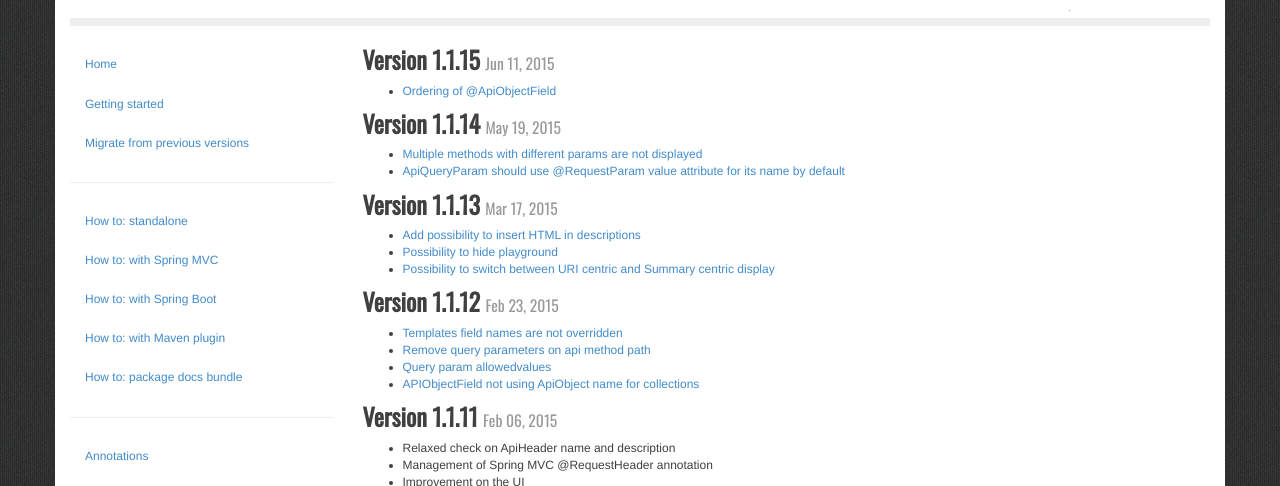
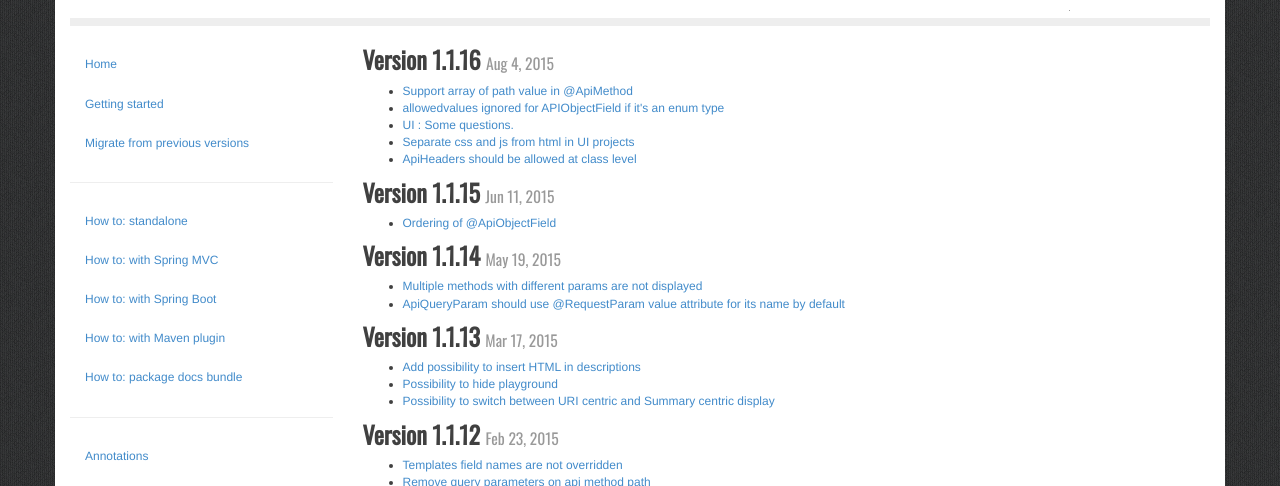
Before and after one commit to fabiomaffioletti/jsondoc, a Jekyll site: the page built from changelog.html, in a window 1280 px wide and 900 px high, cut to the strip 414-900 px from the top of the window. Built offline with Jekyll 4.4.1, drawn with Linux system fonts in a browser that asks for light colours; nearby versions of some CDN libraries; some web fonts are replaced; Markdown is read by kramdown in place of the engine named in the settings; some of the changed text lies outside the part shown; grey boxes are pictures that could not be loaded.

Commit message:
docs for version 1.1.16

```diff
--- a/_config.yml
+++ b/_config.yml
@@ -2,6 +2,6 @@ name: JSONDoc
 baseurl:
 markdown: redcarpet
 highlighter: pygments
-version: 1.1.15
+version: 1.1.16
 demourl: http://jsondoc.eu01.aws.af.cm/jsondoc-ui.html
 downloadurl: distro/jsondoc-bundle-1.0.2.tar.gz
--- a/annotations.html
+++ b/annotations.html
@@ -74,7 +74,7 @@ title: Documentation
 		<tr>
 			<td></td>
 			<td><code>verb</code></td>
-			<td>The request verb for this method. Defaults to <i>GET</i></td>
+			<td>An array representing the request verb(s) for this method. Defaults to <i>GET</i></td>
 		</tr>
 		<tr>
 			<td></td>
@@ -125,7 +125,7 @@ title: Documentation
 		<tr>
 			<td colspan="3">This annotation contains all the useful information to insert in the call headers. It is just a container for the following annotation, which describes headers in detail</td>
 		</tr>
-		<tr><td>Level</td><td><code>Method</code></td><td></td></tr>
+		<tr><td>Level</td><td><code>Class, Method</code></td><td></td></tr>
 		<tr>
 			<td>Property</td>
 			<td><code>headers</code></td>
@@ -295,7 +295,7 @@ title: Documentation
 		<tr>
 			<td colspan="3">This annotation has to be used on your method and represents the possible errors returned by the method</td>
 		</tr>
-		<tr><td>Level</td><td><code>Method</code></td><td></td></tr>
+		<tr><td>Level</td><td><code>Class, Method</code></td><td></td></tr>
 		<tr>
 			<td>Property</td>
 			<td><code>apierrors</code></td>
--- a/changelog.html
+++ b/changelog.html
@@ -2,6 +2,15 @@
 layout: default
 title: Changelog
 ---
+
+<h3>Version 1.1.16 <small>Aug 4, 2015</small></h3>
+<ul>
+<li><a target="_blank" href="https://github.com/fabiomaffioletti/jsondoc/issues/124">Support array of path value in @ApiMethod</a></li>
+<li><a target="_blank" href="https://github.com/fabiomaffioletti/jsondoc/issues/123">allowedvalues ignored for APIObjectField if it's an enum type</a></li>
+<li><a target="_blank" href="https://github.com/fabiomaffioletti/jsondoc/issues/119">UI : Some questions.</a></li>
+<li><a target="_blank" href="https://github.com/fabiomaffioletti/jsondoc/issues/131">Separate css and js from html in UI projects</a></li>
+<li><a target="_blank" href="https://github.com/fabiomaffioletti/jsondoc/issues/130">ApiHeaders should be allowed at class level</a></li>
+</ul>
 
 <h3>Version 1.1.15 <small>Jun 11, 2015</small></h3>
 <ul>
```
